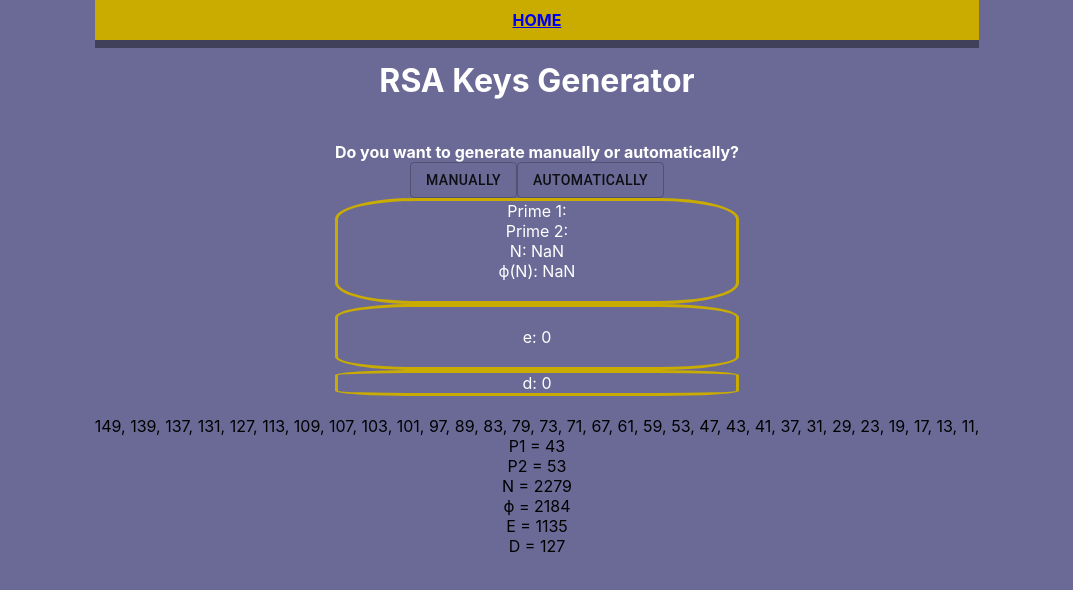
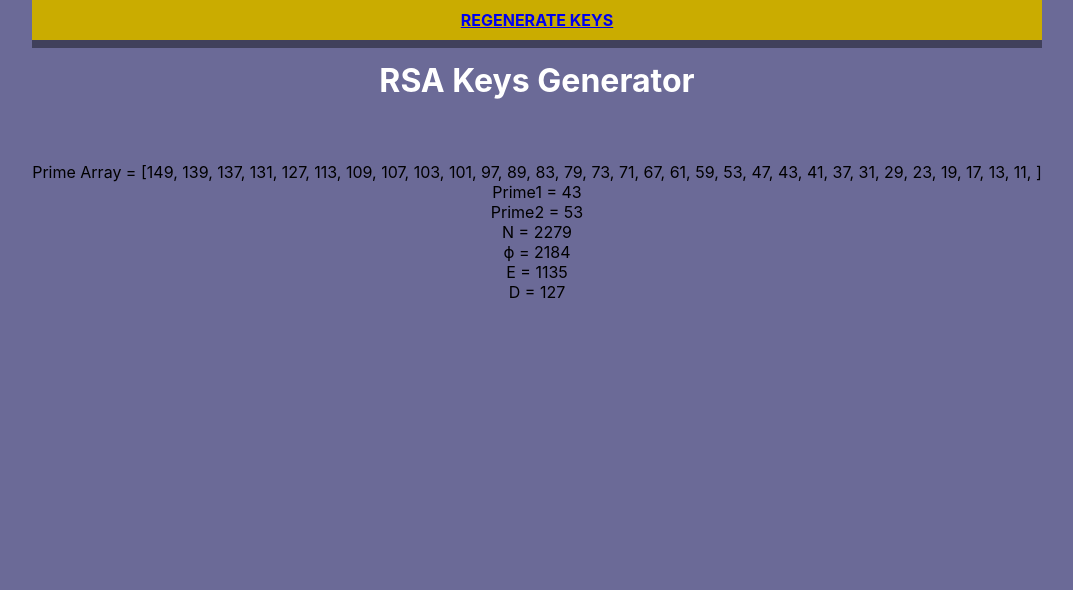
Before and after one commit to hujikolp1/rsa_keypair_generator, a React (Create React App) app: page / in a window 1280 px wide. Shown: the top 590 px of the page, without its empty margins (103-1176 px from the left). Built offline with nearby package versions, Linux system fonts and the light colour scheme.

Commit message:
update readme

```diff
--- a/src/App.tsx
+++ b/src/App.tsx
@@ -1,6 +1,6 @@
 import React from 'react';
-import PrimeGen from './components/primeGen'
-import DashBoard from './components/dashBoard'
+import AutoGenKeys from './components/autoGenKeys';
+import DashBoard from './components/dashBoard';
 import './App.css';
 
 function App() {
@@ -9,7 +9,7 @@ function App() {
 
       <DashBoard></DashBoard>
 
-      <PrimeGen></PrimeGen>
+      <AutoGenKeys></AutoGenKeys>
 
     </div>
   );
--- a/src/components/autoGenKeys.tsx
+++ b/src/components/autoGenKeys.tsx
@@ -48,69 +48,28 @@ const AutoGenKeys:React.FC = ({...props})  => {
 
     }, []);
 
-    console.log('STATE primeArray ', primeArray);
-    console.log('STATE randomPrimes ', randomPrimes);
-
-    console.log('p1 ', p1);
-    console.log('p2, ', p2);
-
-    console.log('N ', N);
-    console.log('phiN ', phiN);
-
-
-
-    // const primeArray:number[] = genPrimeArr();
-    // console.log("primeArray ", primeArray);
-
-    // const randomPrimes:number[] = genRandomPrimes(primeArray);
-    // console.log("randomPrimes ", randomPrimes);
-
-    // const p1:number = randomPrimes[0];
-    // console.log("p1 ", p1);
-
-    // const p2:number = randomPrimes[1];
-    // console.log("p2 ", p2);
-
-    // const N:number = p1 * p2;
-    // console.log("N ", N);
-
-    // const phiN:number = (p1 - 1) * (p2 - 1);
-    // console.log("phiN ", phiN);
-
-    // // get E
-    // const E:number = generateE(N, phiN);
-    // console.log("EEEEEEEEEEEE ", E);
-
-    // get D
-    // const D:number = generateD(N, E);
-    // final pairs
-
-
-
     return (
         <div>
-
-            {primeArray.map(i => {
-                return i+', ';
-            })}
+            <br></br>
+            <span> Prime Array = [{primeArray.map(i => {return i+', ';})}] </span>
 
             <br></br>
-            P1 = {p1}
+            <span> Prime1 = {p1} </span>
 
             <br></br>
-            P2 = {p2}
+            <span> Prime2 = {p2} </span>
 
             <br></br>
-            N = {N}
+            <span> N = {N} </span>
 
             <br></br>
-            &#x3D5; = {phiN}
+            <span> &#x3D5; = {phiN} </span>
 
             <br></br>
-            E = {E}
+            <span> E = {E} </span>
 
             <br></br>
-            D = {D}
+            <span> D = {D} </span>
 
         </div>
 
--- a/src/components/dashBoard.tsx
+++ b/src/components/dashBoard.tsx
@@ -1,34 +1,16 @@
 import React from 'react'
-
-
-
-{/* <link
-  rel="stylesheet"
-  href="https://use.fontawesome.com/releases/v5.8.2/css/all.css"
-  integrity="sha384-oS3vJWv+0UjzBfQzYUhtDYW+Pj2yciDJxpsK1OYPAYjqT085Qq/1cq5FLXAZQ7Ay"
-  crossorigin="anonymous"
-/>
-<link
-  href="https://fonts.googleapis.com/css?family=Poppins:200i,300,400&display=swap"
-  rel="stylesheet"
-/>
-<link
-  href="https://fonts.googleapis.com/css?family=Raleway:700&display=swap"
-  rel="stylesheet"
-/>
-<link rel="stylesheet" href="styles.css"/> */}
-
-
+import { BrowserRouter as Router, Route, Link, NavLink, Redirect } from "react-router-dom";
 
 
 const DashBoard = () => {
 
     return(
         <div>
+            <nav id="navbar" className="nav">
+                <a href="/">REGENERATE KEYS</a>
+            </nav>
 
-            <nav id="navbar" className="nav">
-                <a href="/">HOME</a>
-            </nav>
+            <h1 style={{color:'white'}}>RSA Keys Generator</h1><br></br>
 
         </div>
     )
--- a/src/components/mainFunctions/generateD.tsx
+++ b/src/components/mainFunctions/generateD.tsx
@@ -2,21 +2,23 @@ export const generateD = (phiN:number, E:number):number => {
     // d*e = 1 mod N
     let D:number=1;
 
-    while( ((D*Number(E)) % phiN !== 1) && D<10000 ){
+    while( ((D*Number(E)) % phiN !== 1) && D<10000 ) {
         // console.log('d -> ', (D*Number(E)) % phiN)
         if((D*Number(E)) % phiN === 1 ){
             console.log("FOUND ONE D ", D)
             break
         }
-        D++
+        D++;
+
+        if(D===10000) {
+            let errorD:string = ('Computation > 10000. Try Again.');
+            console.error(errorD);
+            D=-1;
+            // failed to generate based on conditionals
+            // must restart from top based on new inputs
+        }
     }
-    if(D===10000){
-        let errorD:string = ('Computation > 10000. Try Again.');
-        console.error(errorD);
-        return -1;
-        // failed to generate based on conditionals
-        // must restart from top based on new inputs
-    }
+
 
     return D;
 }
--- a/src/components/primeGen.tsx
+++ b/src/components/primeGen.tsx
@@ -15,15 +15,15 @@ const PrimeGen = (..._props: any[]) => {
     const [N, setN] = useState<number>(primeArr[randoPrime1] * primeArr[randoPrime2]);
 
     const [genPrimesDisplay, setGenPrimesDisplay]=useState(true);
-    const [genEDisplay, setGenEDisplay]=useState('none');
-    const [genDDisplay, setGenDDisplay]=useState('none');
-    const [autoGenDDisplay, setAutoGenDDisplay]=useState('none');
-    const [randomPrimesDisplay, setRandomPrimesDisplay]=useState('none');
-    const [displayOK, setDisplayOK]=useState('none');
-    const [successD, setSuccessD]=useState('none');
-    const [mainGenerator, setMainGenerator]=useState('inline-block');
+    const [genEDisplay, setGenEDisplay]=useState<string>('none');
+    const [genDDisplay, setGenDDisplay]=useState<string>('none');
+    const [autoGenerateKeys, setAutoGenerateKeys]=useState<string>('none');
+    const [randomPrimesDisplay, setRandomPrimesDisplay]=useState<string>('none');
+    const [displayOK, setDisplayOK]=useState<string>('none');
+    const [successD, setSuccessD]=useState<string>('none');
+    const [mainGenerator, setMainGenerator]=useState<string>('inline-block');
     const [finalCryptoPairs,setFinalCryptoPairs]=useState<FinalCryptoPairs>({
-        N:0,e:0,d:0
+        N:0, e:0, d:0
     });
 
     const [test,setTest] = useState(null)
@@ -35,16 +35,6 @@ const PrimeGen = (..._props: any[]) => {
         d: Number|string;
     }
 
-
-    // type StringRecord = {
-    //     [index: string]: number;
-    // };
-
-    // interface IStringRecord {
-    //     [index: string]: number;
-    // }
-
-
     useEffect(() => {
 
         let primes = genPrimeArr()
@@ -52,7 +42,7 @@ const PrimeGen = (..._props: any[]) => {
 
         return () => {}
 
-    }, [primeArr, randoPrime1, randoPrime2, displayOK])
+    }, [primeArr, randoPrime1, randoPrime2, displayOK]);
 
     const handleSubmit = (e: { preventDefault: () => void; target: { parentNode: { value: any }[] } }) => {
         e.preventDefault();
@@ -62,10 +52,10 @@ const PrimeGen = (..._props: any[]) => {
     const handleManually = () => {
         setLoading(false);
         setRandomPrimesDisplay('inline-block');
-        setAutoGenDDisplay('none');
+        setAutoGenerateKeys('none');
     }
     const handleAutomatically = () => {
-        setAutoGenDDisplay('inline-block');
+        setAutoGenerateKeys('inline-block');
         setRandomPrimesDisplay('none');
         setGenEDisplay('none');
         setGenDDisplay('none');
@@ -75,11 +65,6 @@ const PrimeGen = (..._props: any[]) => {
         setPrimeArr([]);
         setE(0)
         setD(0)
-    }
-
-    const handleTest = () => {
-        // let a = math.evaluate('3+4')
-        // setTest(a)
     }
 
     //-------------------------------------
@@ -258,15 +243,16 @@ const PrimeGen = (..._props: any[]) => {
         }
     }
     //-------------------------------------
-    var styles = {
-        // ...
-    }
 
     return(
+
         <div>
+            <div>
+
                 <h1 style={{color:'white'}}>RSA Keys Generator</h1><br></br>
 
                 <div className='mainPrimeGen' style={{display:`${mainGenerator}`}}>
+
                     <strong className='main_generator'>Do you want to generate manually or automatically?</strong><br></br>
                     <Button onClick={()=>handleManually()} color='default' variant='outlined'>Manually</Button>
                     <Button onClick={()=>handleAutomatically()} color='default' variant='outlined'>Automatically</Button>
@@ -275,7 +261,7 @@ const PrimeGen = (..._props: any[]) => {
                             <strong>Get Random Primes</strong>
                         </button>
                         {/* <div>&nbsp;&nbsp;&nbsp;&nbsp;&nbsp;&nbsp;</div> */}
-                    <button className="hover_buttons" onClick={()=>autoGenD()} style={{display:`${autoGenDDisplay}`}}>
+                        <button className="hover_buttons" onClick={()=>autoGenD()} style={{display:`${autoGenerateKeys}`}}>
                             <strong>Auto Generate</strong>
                         </button>
                         { loading && <LoadedRoute></LoadedRoute> }
@@ -318,7 +304,6 @@ const PrimeGen = (..._props: any[]) => {
                     </table> <br></br>
 
                     <table className='get_random_primes'>
-
                         <th>
                             Keys
                         </th>
@@ -331,27 +316,12 @@ const PrimeGen = (..._props: any[]) => {
                     </table> <br></br>
 
 
-                    {/* <form>
-                        <input></input>
-                        <button type='submit' onClick={(e)=>handleSubmit(e)}>Message</button>
-                    </form> <br></br> */}
-
-
+                </div>
+            { autoGenerateKeys && <AutoGenKeys /> }
 
             </div>
-           <AutoGenKeys/>
-
-
-           {/* <button onClick={()=>handleTest()}>test</button> <br></br>
-           test: {test} */}
-
-           {/* Other Primes: {primeArr.map( (i)=>{
-               return <span>{i}</span>
-           })} <br></br> */}
-
-
         </div>
     )
 }
 
-export default PrimeGen
+export default PrimeGen;
```
Also changed, not shown: 1 other file (tests, documents, lock files or other folders). Lines whose indentation alone changed are shown as unchanged.
